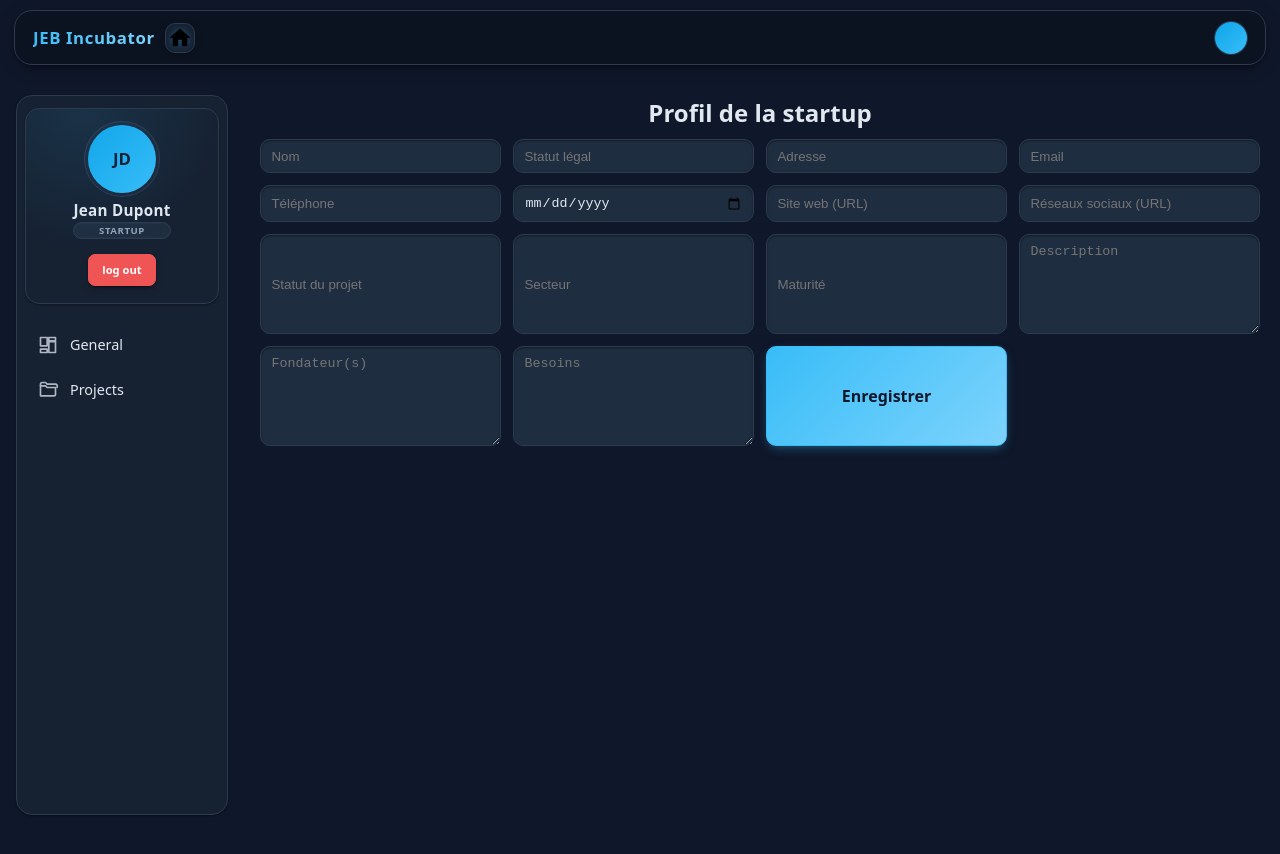
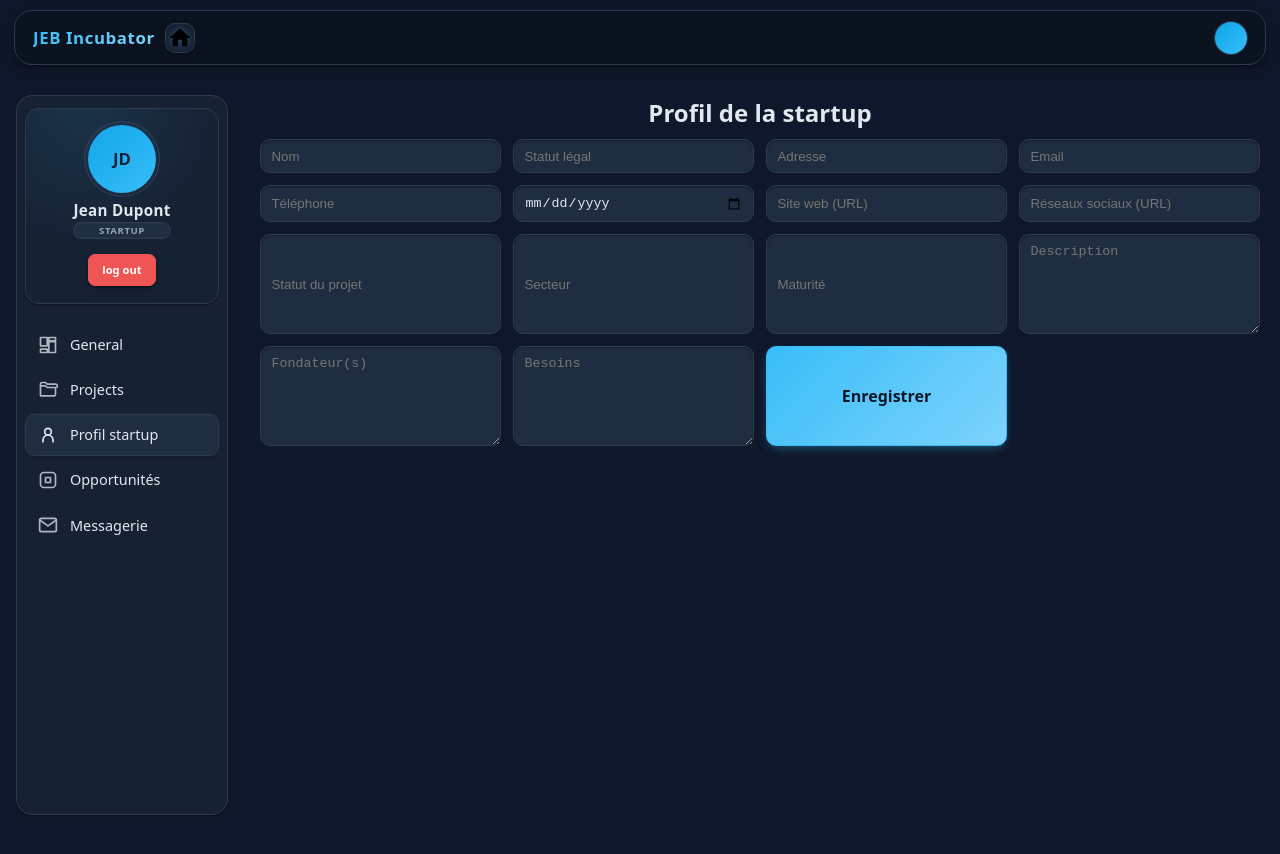
Before and after one commit to Aincrad-Flux/NextRise, a React (Vite) app in the folder frontend/: page /startup/profile in a window 1280 px wide. Shown: the top 854 px of the page. Built offline with nearby package versions, Linux system fonts and the light colour scheme.

Commit message:
[refactor] enhance Sidebar navigation with routes for profile, opportunities, and messaging

```diff
--- a/frontend/src/components/Sidebar.jsx
+++ b/frontend/src/components/Sidebar.jsx
@@ -1,12 +1,17 @@
-import { useState } from 'react'
+import { useNavigate } from 'react-router-dom'
 import UserCard from './UserCard.jsx'
 
 const navItems = [
-  { key: 'general', label: 'General', icon: DashboardIcon },
-  { key: 'projects', label: 'Projects', icon: FolderIcon },
+  { key: 'general', label: 'General', icon: DashboardIcon, route: '/startup' },
+  { key: 'projects', label: 'Projects', icon: FolderIcon, route: '/startup' },
+  { key: 'profile', label: 'Profil startup', icon: UserIcon, route: '/startup/profile' },
+  { key: 'opportunities', label: 'Opportunités', icon: OpportunityIcon, route: '/startup/opportunities' },
+  { key: 'messaging', label: 'Messagerie', icon: MessageIcon, route: '/startup/messaging' },
 ]
 
 export default function Sidebar({ active, onSelect, user, onLogout }) {
+  const navigate = useNavigate()
+  const internalKeys = new Set(['general','projects'])
   return (
     <aside className="sidebar">
       <div className="sidebar-inner">
@@ -21,7 +26,10 @@ export default function Sidebar({ active, onSelect, user, onLogout }) {
               <button
                 key={item.key}
                 className={`nav-item ${isActive ? 'active' : ''}`}
-                onClick={() => onSelect(item.key)}
+                onClick={() => {
+                  if (onSelect && internalKeys.has(item.key)) return onSelect(item.key)
+                  if (item.route) return navigate(item.route)
+                }}
               >
                 <Icon className="nav-icon" />
                 <span className="nav-label">{item.label}</span>
@@ -56,15 +64,15 @@ function baseIcon(props, path) {
 function DashboardIcon(props) {
   return baseIcon(props, <><path d="M3 13h8V3H3z" /><path d="M13 21h8V8h-8z" /><path d="M13 3v4h8V3z" /><path d="M3 17v4h8v-4z" /></>)
 }
-function RocketIcon(props) {
-  return baseIcon(props, <><path d="M4 13c2.5-.5 5.5-2.5 7.5-4.5S15.5 4 16 1c2 2 3 5 2 9 0 0 3 3 3 7l-4 4c-4 0-7-3-7-3-4 .97-7-0-9-2 3-.5 6-2.5 8-4.5z" /><path d="M9 15l2 2" /></>)
-}
 function FolderIcon(props) {
   return baseIcon(props, <><path d="M3 7h6l2 2h10v8a2 2 0 0 1-2 2H3z" /><path d="M3 7V5a2 2 0 0 1 2-2h4l2 2h10a2 2 0 0 1 2 2v2" /></>)
 }
-function InvestorIcon(props) {
-  return baseIcon(props, <><circle cx="12" cy="7" r="4" /><path d="M6 21v-2a4 4 0 0 1 4-4h4a4 4 0 0 1 4 4v2" /></>)
+function UserIcon(props) {
+  return baseIcon(props, <><circle cx="12" cy="8" r="4" /><path d="M6 20v-2a6 6 0 0 1 12 0v2" /></>);
 }
-function PeopleIcon(props) {
-  return baseIcon(props, <><circle cx="9" cy="8" r="4" /><circle cx="17" cy="10" r="3" /><path d="M5 21v-2a5 5 0 0 1 5-5h1" /><path d="M16 21v-2a4 4 0 0 0-4-4h-2" /></>)
+function OpportunityIcon(props) {
+  return baseIcon(props, <><rect x="3" y="3" width="18" height="18" rx="4" /><path d="M9 9h6v6H9z" /></>);
 }
+function MessageIcon(props) {
+  return baseIcon(props, <><rect x="2" y="4" width="20" height="16" rx="2" /><path d="M22 6l-10 7L2 6" /></>);
+}
```
